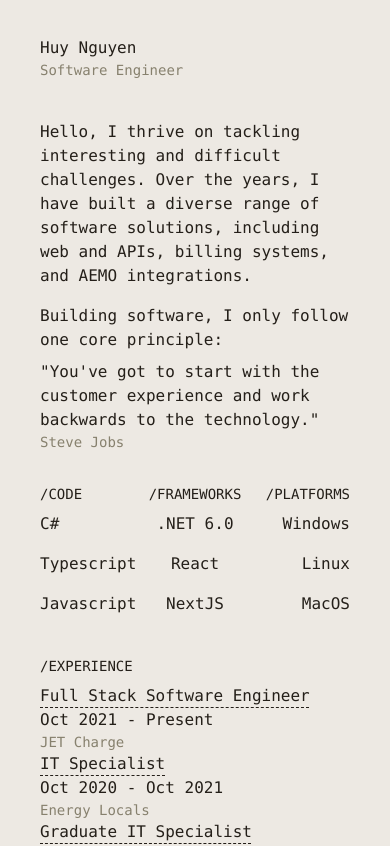
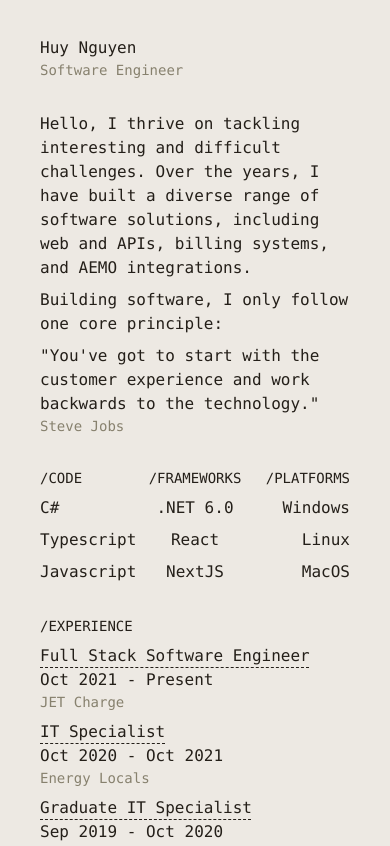
Before and after one commit to HuyNguyenAu/huynguyen-space, a React (Vite) app: page /#/ in a window 390 px wide. Shown: the top 846 px of the page. Built offline with nearby package versions, Linux system fonts and the light colour scheme.

Commit message:
Adopt HashRouter for static routing and introduce RootPage layout. Unify page wrapper hierarchy, enhance navigation link handling, and standardise component typography margins.

```diff
--- a/public/resume.html
+++ b/public/resume.html
@@ -61,10 +61,10 @@
             <small
               >&nbsp;<a
                 class="has-text-dark"
-                href="https://linkedin.com/in/huy-nguyen-454a6016a"
+                href="https://linkedin.com/in/huy-nguyen-au"
                 target="_blank"
                 rel="noreferrer"
-                >linkedin.com/in/huy-nguyen-454a6016a</a
+                >linkedin.com/in/huy-nguyen-au</a
               ></small
             >
           </p>
--- a/src/components/article.tsx
+++ b/src/components/article.tsx
@@ -1,11 +1,10 @@
-import { Layout } from "@/components/layout";
 import { Section } from "@/components/ui/section";
 import { Link } from "@/components/ui/typography";
 import type { PropsWithChildren } from "react";
 
 export const Article = ({ children }: PropsWithChildren) => {
   return (
-    <Layout>
+    <>
       <Section>
         <Link className="m-0" href="/">
           Home
@@ -14,6 +13,6 @@ export const Article = ({ children }: PropsWithChildren) => {
       <Section>
         <article className="prose">{children}</article>
       </Section>
-    </Layout>
+    </>
   );
 };
--- a/src/components/experience.tsx
+++ b/src/components/experience.tsx
@@ -17,7 +17,7 @@ const ExperienceItem = ({
 }) => {
   return (
     <>
-      <Link className="m-0" href={href}>{role}</Link>
+      <Link className="mt-2 mb-0 md:m-0" href={href}>{role}</Link>
       <div>
         <Body className="text-start md:text-end m-0 md:mb-0">
           {startDate} - {endDate}
@@ -31,7 +31,7 @@ const ExperienceItem = ({
 const Experience = ({ children }: PropsWithChildren) => {
   return (
      <Section className="grid grid-cols-1 md:grid-cols-[auto_1fr]">
-      <Heading className="mb-2 md:col-span-2">/EXPERIENCE</Heading>
+      <Heading className="m-0 md:mb-2 md:col-span-2">/EXPERIENCE</Heading>
       {children}
     </Section>
   );
--- a/src/components/hero.tsx
+++ b/src/components/hero.tsx
@@ -9,7 +9,7 @@ export const Hero = () => {
         <Small>Software Engineer</Small>
       </Section>
       <Section>
-        <Body>
+        <Body className="m-0">
           Hello, I thrive on tackling interesting and difficult challenges. Over
           the years, I have built a diverse range of software solutions,
           including web and APIs, billing systems, and AEMO integrations.
--- a/src/components/links.tsx
+++ b/src/components/links.tsx
@@ -1,9 +1,21 @@
-import type { PropsWithChildren } from "react";
+import type { ElementType, PropsWithChildren } from "react";
 import { Heading, Link } from "@/components/ui/typography";
 import { Section } from "@/components/ui/section";
 
-const Item = ({ title, href }: { title: string; href: string }) => {
-  return <Link href={href}>{title}</Link>;
+const Item = ({
+  title,
+  href,
+  as,
+}: {
+  title: string;
+  href: string;
+  as?: ElementType;
+}) => {
+  return (
+    <Link href={href} as={as}>
+      {title}
+    </Link>
+  );
 };
 
 const Links = ({ children }: PropsWithChildren) => {
--- a/src/components/skills.tsx
+++ b/src/components/skills.tsx
@@ -8,17 +8,17 @@ export const Skills = () => {
       <Heading className="text-center">/FRAMEWORKS</Heading>
       <Heading className="text-end">/PLATFORMS</Heading>
 
-      <Body>C#</Body>
-      <Body className="text-center">.NET 6.0</Body>
-      <Body className="text-end">Windows</Body>
+      <Body className="m-0 mt-2">C#</Body>
+      <Body className="text-center m-0 mt-2">.NET 6.0</Body>
+      <Body className="text-end m-0 mt-2">Windows</Body>
 
-      <Body>Typescript</Body>
-      <Body className="text-center">React</Body>
-      <Body className="text-end">Linux</Body>
+      <Body className="m-0 mt-2">Typescript</Body>
+      <Body className="text-center m-0 mt-2">React</Body>
+      <Body className="text-end m-0 mt-2">Linux</Body>
 
-      <Body>Javascript</Body>
-      <Body className="text-center">NextJS</Body>
-      <Body className="text-end">MacOS</Body>
+      <Body className="m-0 mt-2">Javascript</Body>
+      <Body className="text-center m-0 mt-2">NextJS</Body>
+      <Body className="text-end m-0 mt-2">MacOS</Body>
     </Section>
   );
 };
--- a/src/components/ui/typography.tsx
+++ b/src/components/ui/typography.tsx
@@ -1,11 +1,31 @@
 import type { PropsWithChildren } from "react";
 import { cn } from "@/lib/utils";
+import { Link as ReactLink } from "react-router";
 
 export const Link = ({
   className,
   href,
+  as = ReactLink,
   children,
-}: PropsWithChildren<{ className?: string; href: string }>) => {
+}: PropsWithChildren<{
+  className?: string;
+  href: string;
+  as?: React.ElementType;
+}>) => {
+  if (as === ReactLink) {
+    return (
+      <ReactLink
+        className={cn(
+          "my-2 size-fit text-primary font-normal transition-all underline underline-offset-6 decoration-dashed decoration-[0.667px] hover:bg-tertiary",
+          className
+        )}
+        to={href}
+      >
+        {children}
+      </ReactLink>
+    );
+  }
+
   return (
     <a
       className={cn(
--- a/src/main.tsx
+++ b/src/main.tsx
@@ -3,10 +3,11 @@ import "@/index.css";
 import { StrictMode } from "react";
 import { createRoot } from "react-dom/client";
 import { HomePage } from "@/pages/home";
-import { BrowserRouter, Route, Routes } from "react-router";
-import { JETChargeFullStackEngineerPage } from "./pages/experience/jetcharge-full-stack-engineer";
-import { EnergyLocalsITSpecialistPage } from "./pages/experience/energy-locals-it-specialist";
-import { EnergyLocalsGraduateITSpecialistPage } from "./pages/experience/energy-locals-graduate-it-specialist";
+import { HashRouter, Route, Routes } from "react-router";
+import { JETChargeFullStackEngineerPage } from "@/pages/experience/jetcharge-full-stack-engineer";
+import { EnergyLocalsITSpecialistPage } from "@/pages/experience/energy-locals-it-specialist";
+import { EnergyLocalsGraduateITSpecialistPage } from "@/pages/experience/energy-locals-graduate-it-specialist";
+import { RootPage } from "./pages/root";
 
 const rootElement = document.getElementById("root");
 
@@ -16,14 +17,30 @@ if (!rootElement) {
 
 createRoot(rootElement).render(
   <StrictMode>
-    <BrowserRouter>
+    <HashRouter>
       <Routes>
-        <Route path="/" element={<HomePage />} />
-        <Route
-          path="experience/jetcharge/full-stack-software-engineer"
-          element={<JETChargeFullStackEngineerPage />}
-        />
+        <Route path="/" element={<RootPage />}>
+          <Route index element={<HomePage />} />
+          <Route path="/experience">
+            <Route path="jetcharge">
+              <Route
+                path="full-stack-software-engineer"
+                element={<JETChargeFullStackEngineerPage />}
+              />
+            </Route>
+            <Route path="energy-locals">
+              <Route
+                path="it-specialist"
+                element={<EnergyLocalsITSpecialistPage />}
+              />
+              <Route
+                path="graduate-it-specialist"
+                element={<EnergyLocalsGraduateITSpecialistPage />}
+              />
+            </Route>
+          </Route>
+        </Route>
       </Routes>
-    </BrowserRouter>
+    </HashRouter>
   </StrictMode>
 );
--- a/src/pages/home.tsx
+++ b/src/pages/home.tsx
@@ -1,13 +1,12 @@
 import { Experience } from "@/components/experience";
 import { Hero } from "@/components/hero";
-import { Layout } from "@/components/layout";
 import { Links } from "@/components/links";
 import { SideProjects } from "@/components/side-projects";
 import { Skills } from "@/components/skills";
 
 export const HomePage = () => {
   return (
-    <Layout>
+    <>
       <Hero />
       <Skills />
       <Experience>
@@ -16,21 +15,21 @@ export const HomePage = () => {
           role="Full Stack Software Engineer"
           startDate="Oct 2021"
           endDate="Present"
-          href="/experience/jetcharge/full-stack-software-engineer"
+          href="experience/jetcharge/full-stack-software-engineer"
         />
         <Experience.Item
           company="Energy Locals"
           role="IT Specialist"
           startDate="Oct 2020"
           endDate="Oct 2021"
-          href="/experience/energy-locals/it-specialist"
+          href="experience/energy-locals/it-specialist"
         />
         <Experience.Item
           company="Energy Locals"
           role="Graduate IT Specialist"
           startDate="Sep 2019"
           endDate="Oct 2020"
-          href="/experience/energy-locals/graduate-it-specialist"
+          href="experience/energy-locals/graduate-it-specialist"
         />
         <Experience.Item
           company="RMIT"
@@ -61,10 +60,10 @@ export const HomePage = () => {
         <Links.Item title="GitHub" href="https://github.com/HuyNguyenAu" />
         <Links.Item
           title="LinkedIn"
-          href="https://www.linkedin.com/in/huy-nguyen-454a6016a"
+          href="https://www.linkedin.com/in/huy-nguyen-au"
         />
-        <Links.Item title="Resume" href="/resume.pdf" />
+        <Links.Item title="Resume" href="resume.pdf" as="a" />
       </Links>
-    </Layout>
+    </>
   );
 };
--- /dev/null
+++ b/src/pages/root.tsx
@@ -0,0 +1,10 @@
+import { Layout } from "@/components/layout";
+import { Outlet } from "react-router";
+
+export const RootPage = () => {
+  return (
+    <Layout>
+      <Outlet />
+    </Layout>
+  );
+};
```
Also changed, not shown: 1 other file (tests, documents, lock files or other folders).
